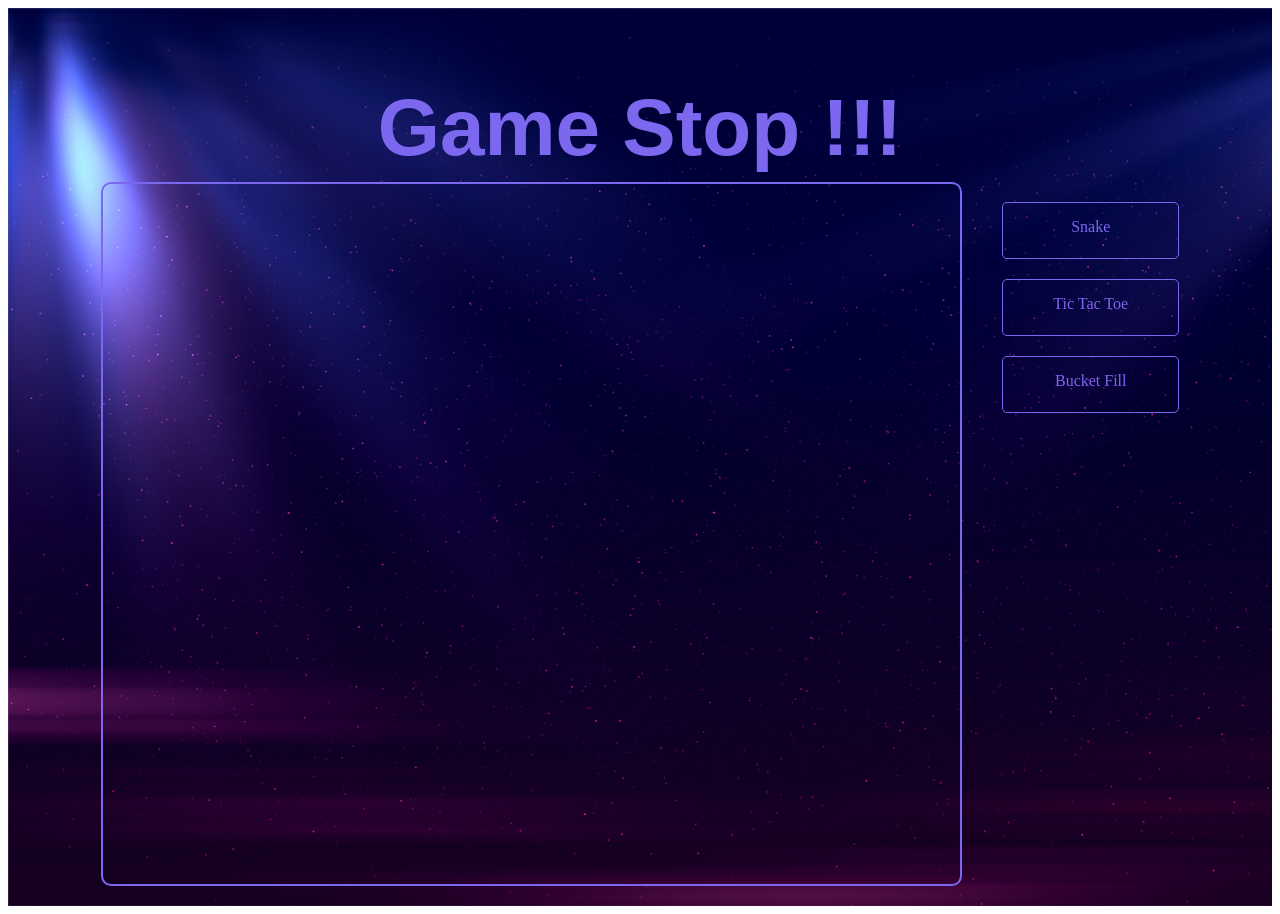
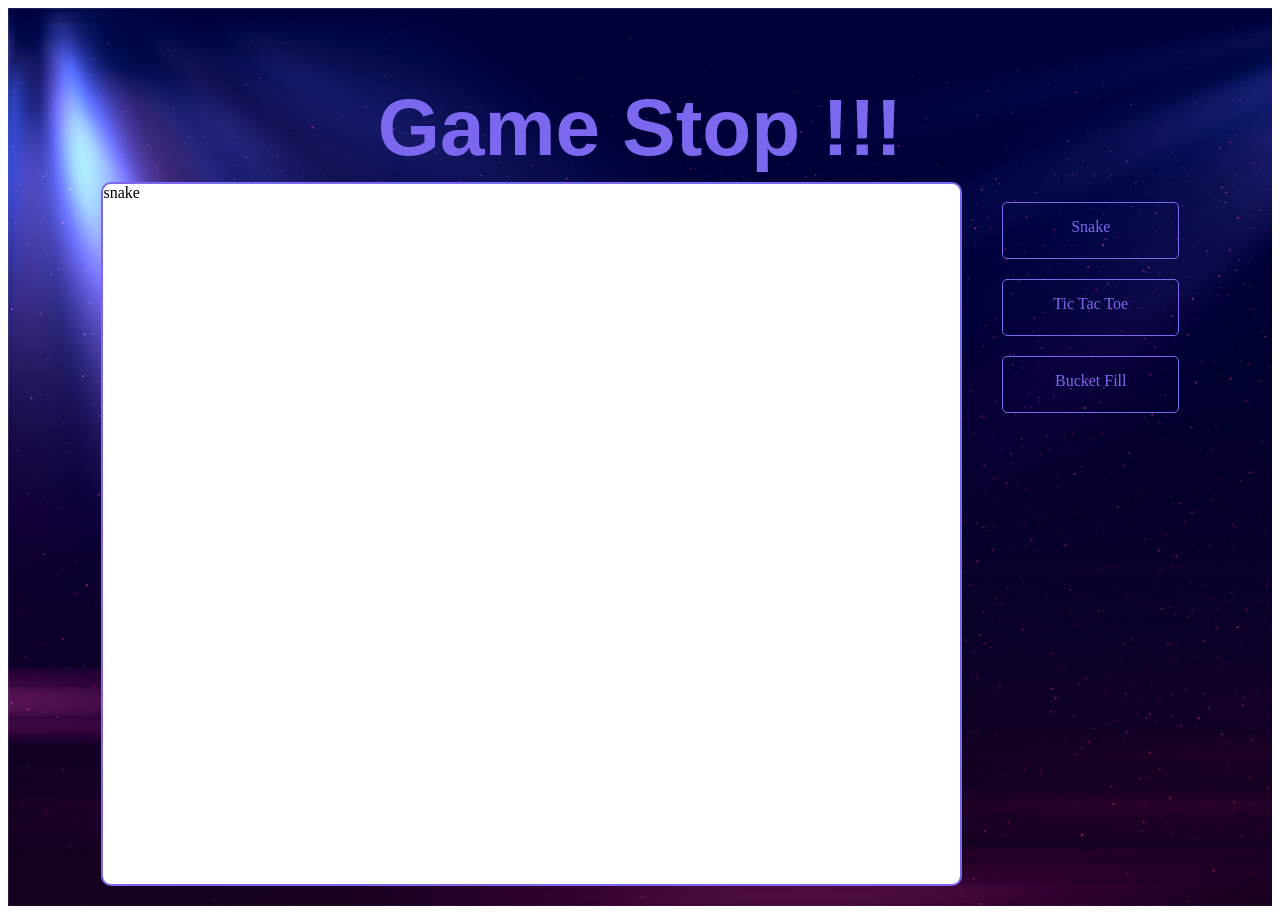
Before and after one commit to willyelm/angularattack2017-gamespot, an Angular app: page / in a window 1280 px wide. Built offline with nearby package versions, Linux system fonts and the light colour scheme.

Commit message:
add event

```diff
--- a/src/app/app.component.css
+++ b/src/app/app.component.css
@@ -32,6 +32,7 @@
     margin-left: 6%;
     float: left;
     border-radius: 10px;
+    background: white;
 
 }
 
--- a/src/app/app.component.html
+++ b/src/app/app.component.html
@@ -4,10 +4,12 @@
   </div>
   <div class="gameArea">
     <div class="playBox">
-
+        <div *ngIf="gameSelect == 'snake'"> {{gameSelect}}</div>
+        <div *ngIf="gameSelect == 'tic tac toe'"> {{gameSelect}}</div>
+        <div *ngIf="gameSelect == 'bucket fill'"> {{gameSelect}}</div>
     </div>
     <div class="playBtnCover">
-      <div class="playBtn" *ngFor="let item of gameTypes">{{item}}</div>
+      <div class="playBtn" *ngFor="let item of gameTypes" (click)="gameClick($event)">{{item}}</div>
     </div>
   </div>
 
--- a/src/app/app.component.ts
+++ b/src/app/app.component.ts
@@ -7,5 +7,11 @@
 })
 export class AppComponent {
   title = 'Game Stop !!!';
-  gameTypes=['Snake', 'Tic Tac Toe', 'Bucket Fill'];
+  gameTypes = ['Snake', 'Tic Tac Toe', 'Bucket Fill'];
+  gameSelect = 'snake';
+
+  gameClick(e) {
+    this.gameSelect = e.target.innerHTML.toLowerCase();
+    console.log(this.gameSelect);
+  }
 }
```
